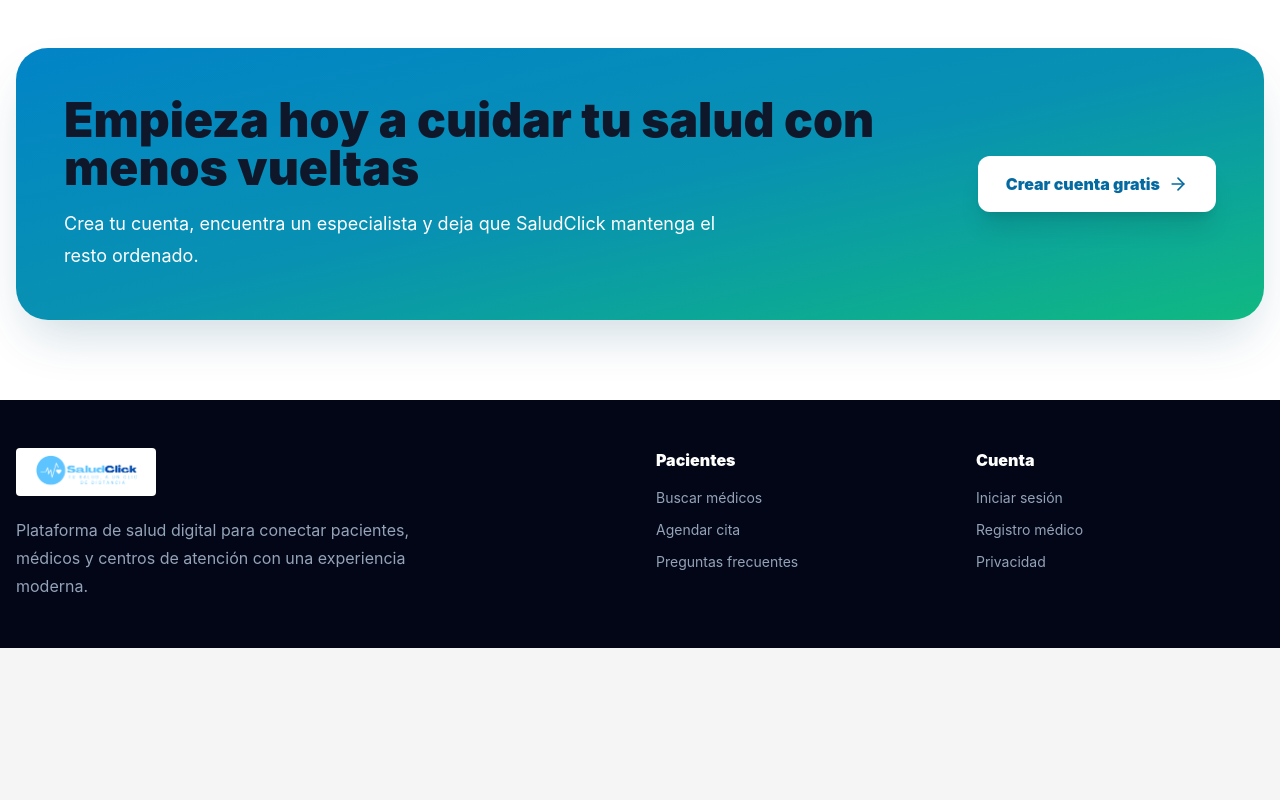
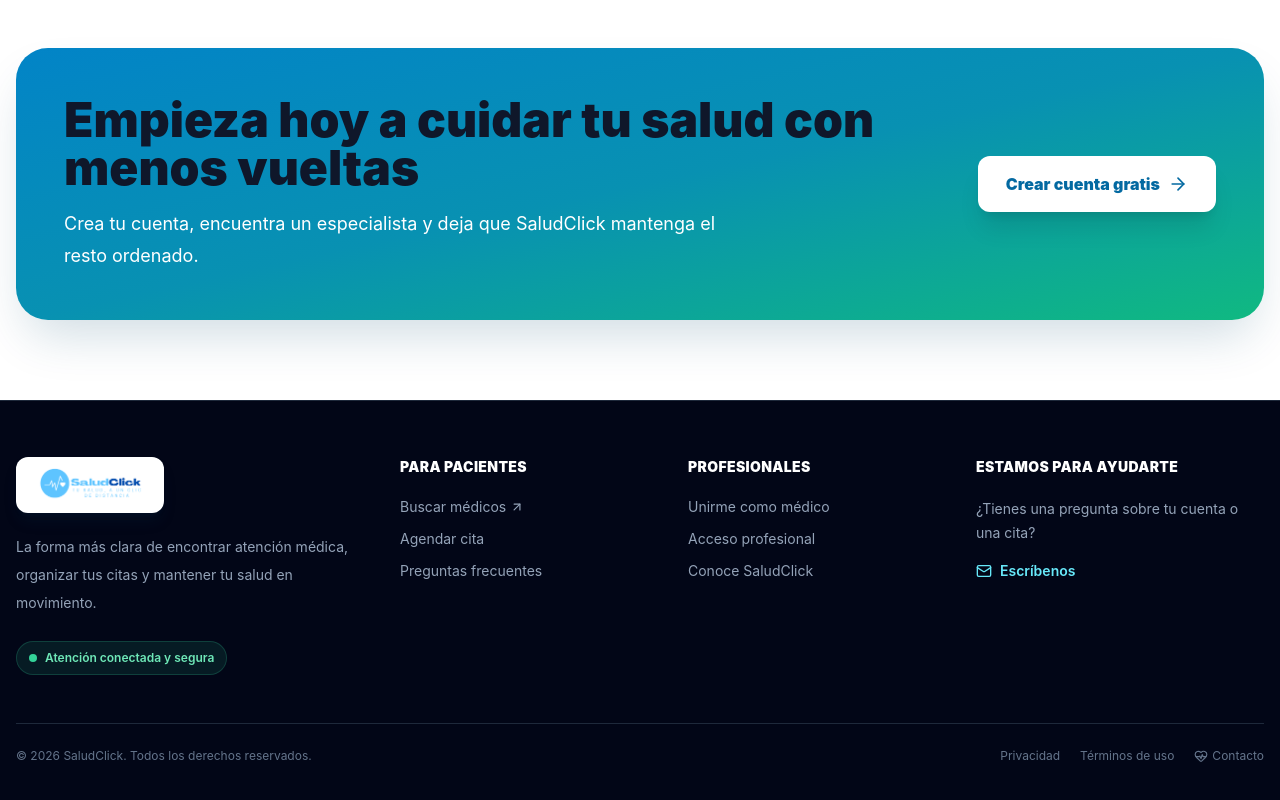
Before and after one commit to perspective0/SaludCLick, a Next.js app in the folder frontend/: page / in a window 1280 px wide. Shown: the part 2929-3729 px from the top of the page. Before the commit the page ends 3577 px from the top, so only its background shows below. Built offline with nearby package versions, Linux system fonts and the light colour scheme; no server answers.

Commit message:
opgrade footer

```diff
--- a/frontend/app/globals.css
+++ b/frontend/app/globals.css
@@ -41,6 +41,20 @@
 
   h1,h2,h3,h4 { color: var(--text) }
 
+  input,
+  select,
+  textarea {
+    color-scheme: light;
+    background-color: #ffffff;
+    color: #0f172a;
+  }
+
+  input::placeholder,
+  textarea::placeholder {
+    color: #64748b;
+    opacity: 1;
+  }
+
   .dark body {
     background-color: #020617;
     color: #e2e8f0;
@@ -51,6 +65,19 @@
   .dark h3,
   .dark h4 {
     color: #f8fafc;
+  }
+
+  .dark input,
+  .dark select,
+  .dark textarea {
+    color-scheme: dark;
+    background-color: #0f172a;
+    color: #f8fafc;
+  }
+
+  .dark input::placeholder,
+  .dark textarea::placeholder {
+    color: #94a3b8;
   }
 }
 
--- a/frontend/app/page.tsx
+++ b/frontend/app/page.tsx
@@ -17,6 +17,8 @@
   Clock3,
   HelpCircle,
   HeartPulse,
+  Mail,
+  ArrowUpRight,
   ShieldCheck,
   Sparkles,
   Stethoscope,
@@ -631,28 +633,56 @@
         </section>
       </main>
 
-      <footer className="bg-slate-950 py-12 text-white">
-        <div className="container-main grid gap-8 md:grid-cols-4">
-          <div className="md:col-span-2">
-            <Image src="/saludclick.png" alt="SaludClick" width={220} height={90} className="h-12 w-auto rounded bg-white px-2 py-1" />
-            <p className="mt-5 max-w-md leading-7 text-slate-400">
-              Plataforma de salud digital para conectar pacientes, médicos y centros de atención con una experiencia moderna.
-            </p>
-          </div>
-          <div>
-            <h3 className="font-black text-white">Pacientes</h3>
-            <div className="mt-4 grid gap-3 text-sm text-slate-400">
-              <Link href="/doctors" className="hover:text-white">Buscar médicos</Link>
-              <Link href="/booking" className="hover:text-white">Agendar cita</Link>
-              <Link href="/faq" className="hover:text-white">Preguntas frecuentes</Link>
+      <footer className="border-t border-slate-800 bg-slate-950 text-white">
+        <div className="container-main py-14">
+          <div className="grid gap-12 lg:grid-cols-[1.4fr_1fr_1fr_1.2fr]">
+            <div>
+              <Link href="/" className="inline-flex rounded-xl bg-white px-3 py-2 shadow-lg shadow-sky-950/20">
+                <Image src="/saludclick.png" alt="SaludClick" width={220} height={90} className="h-10 w-auto" />
+              </Link>
+              <p className="mt-5 max-w-sm text-sm leading-7 text-slate-400">
+                La forma más clara de encontrar atención médica, organizar tus citas y mantener tu salud en movimiento.
+              </p>
+              <div className="mt-6 inline-flex items-center gap-2 rounded-full border border-emerald-400/20 bg-emerald-400/10 px-3 py-2 text-xs font-semibold text-emerald-300">
+                <span className="h-2 w-2 rounded-full bg-emerald-400" />
+                Atención conectada y segura
+              </div>
+            </div>
+
+            <div>
+              <h3 className="text-sm font-black uppercase tracking-wide text-white">Para pacientes</h3>
+              <div className="mt-5 grid gap-3 text-sm text-slate-400">
+                <Link href="/doctors" className="inline-flex items-center gap-1 transition hover:text-cyan-300">Buscar médicos <ArrowUpRight className="h-3.5 w-3.5" /></Link>
+                <Link href="/booking" className="transition hover:text-cyan-300">Agendar cita</Link>
+                <Link href="/faq" className="transition hover:text-cyan-300">Preguntas frecuentes</Link>
+              </div>
+            </div>
+
+            <div>
+              <h3 className="text-sm font-black uppercase tracking-wide text-white">Profesionales</h3>
+              <div className="mt-5 grid gap-3 text-sm text-slate-400">
+                <Link href="/register?type=doctor" className="transition hover:text-cyan-300">Unirme como médico</Link>
+                <Link href="/login" className="transition hover:text-cyan-300">Acceso profesional</Link>
+                <Link href="/about" className="transition hover:text-cyan-300">Conoce SaludClick</Link>
+              </div>
+            </div>
+
+            <div>
+              <h3 className="text-sm font-black uppercase tracking-wide text-white">Estamos para ayudarte</h3>
+              <p className="mt-5 text-sm leading-6 text-slate-400">¿Tienes una pregunta sobre tu cuenta o una cita?</p>
+              <a href="mailto:francisco.leocadio@saludclick.com.do" className="mt-4 inline-flex items-center gap-2 text-sm font-semibold text-cyan-300 transition hover:text-white">
+                <Mail className="h-4 w-4" />
+                Escríbenos
+              </a>
             </div>
           </div>
-          <div>
-            <h3 className="font-black text-white">Cuenta</h3>
-            <div className="mt-4 grid gap-3 text-sm text-slate-400">
-              <Link href="/login" className="hover:text-white">Iniciar sesión</Link>
-              <Link href="/register?type=doctor" className="hover:text-white">Registro médico</Link>
-              <Link href="/privacy" className="hover:text-white">Privacidad</Link>
+
+          <div className="mt-12 flex flex-col gap-4 border-t border-slate-800 pt-6 text-xs text-slate-500 md:flex-row md:items-center md:justify-between">
+            <p>© {new Date().getFullYear()} SaludClick. Todos los derechos reservados.</p>
+            <div className="flex flex-wrap items-center gap-x-5 gap-y-2">
+              <Link href="/privacy" className="transition hover:text-slate-200">Privacidad</Link>
+              <Link href="/terms" className="transition hover:text-slate-200">Términos de uso</Link>
+              <Link href="/contact" className="inline-flex items-center gap-1 transition hover:text-slate-200"><HeartPulse className="h-3.5 w-3.5" /> Contacto</Link>
             </div>
           </div>
         </div>
```
